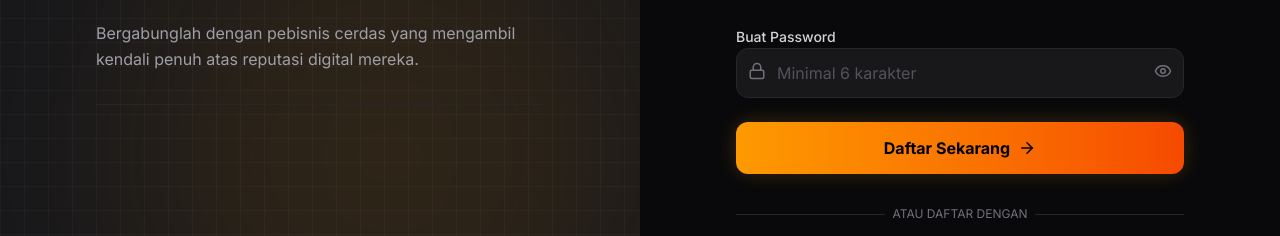
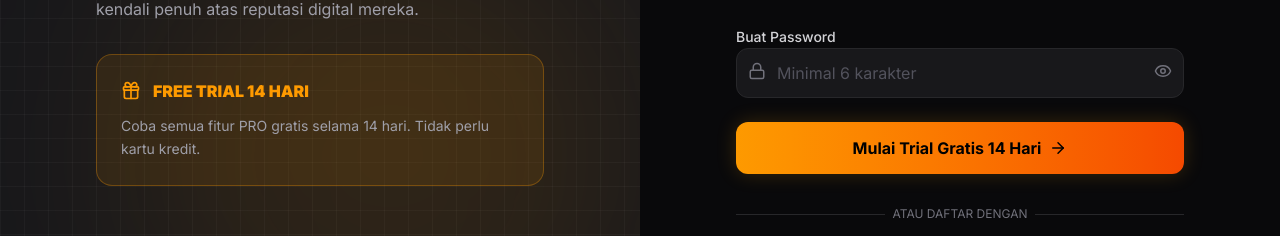
Before and after one commit to machineguncdicad-crypto/reviw-boost, a Next.js app: page /register in a window 1280 px wide. Shown: the part 414-650 px from the top of the page. Built offline with nearby package versions, Linux system fonts and the light colour scheme; no server answers.

Commit message:
feat: add 14-day free trial on register

```diff
--- a/app/register/page.tsx
+++ b/app/register/page.tsx
@@ -7,7 +7,7 @@ import { useRouter } from "next/navigation";
 import Link from "next/link";
 import {
   Mail, Lock, Eye, EyeOff, Loader2,
-  ArrowRight, Rocket, Store
+  ArrowRight, Rocket, Store, Gift
 } from "lucide-react";
 
 export default function RegisterPage() {
@@ -19,7 +19,7 @@ export default function RegisterPage() {
   const [showPassword, setShowPassword] = useState(false);
   const [errorMsg, setErrorMsg] = useState("");
 
-  // --- 1. FUNGSI BARU: DAFTAR PAKE GOOGLE ---
+  // --- 1. DAFTAR PAKE GOOGLE ---
   const handleGoogleSignUp = async () => {
     setLoading(true);
     try {
@@ -30,13 +30,13 @@ export default function RegisterPage() {
         },
       });
       if (error) throw error;
-      // Gak perlu alert/router push karena otomatis redirect ke Google
     } catch (error: any) {
       setErrorMsg(error.message);
       setLoading(false);
     }
   };
 
+  // --- 2. DAFTAR PAKE EMAIL ---
   const handleRegister = async (e: React.FormEvent) => {
     e.preventDefault();
     setLoading(true);
@@ -49,6 +49,7 @@ export default function RegisterPage() {
     }
 
     try {
+      // Step 1: Buat akun di Supabase Auth
       const { data, error } = await supabase.auth.signUp({
         email,
         password,
@@ -60,8 +61,30 @@ export default function RegisterPage() {
       });
 
       if (error) throw error;
+      if (!data.user) throw new Error("Gagal membuat akun.");
 
-      alert("🎉 SIAP! Akun berhasil dibuat. Cek email untuk verifikasi!");
+      // ✅ Step 2: Aktifkan Free Trial 14 Hari otomatis
+      const trialEndDate = new Date();
+      trialEndDate.setDate(trialEndDate.getDate() + 14);
+
+      const { error: profileError } = await supabase
+        .from("profiles")
+        .upsert({
+            id: data.user.id,
+            email: email,
+            business_name: brandName,
+            tier_name: "PRO",                              // Trial dapat akses PRO
+            subscription_status: "trial",                  // Status khusus trial
+            subscription_end_date: trialEndDate.toISOString(), // Expired 14 hari
+            updated_at: new Date().toISOString(),
+        });
+
+      if (profileError) {
+          console.error("Gagal set trial:", profileError);
+          // Tetap lanjut walau profile gagal, jangan block user
+      }
+
+      alert("🎉 Selamat! Akun berhasil dibuat.\n\n✨ Kamu dapat FREE TRIAL PRO selama 14 hari!\n\nCek email untuk verifikasi.");
       router.push("/login");
 
     } catch (error: any) {
@@ -76,30 +99,31 @@ export default function RegisterPage() {
 
       {/* --- BAGIAN KIRI: VISUAL (DESKTOP) --- */}
       <div className="hidden lg:flex w-1/2 bg-zinc-900 relative items-center justify-center p-12 overflow-hidden">
-        {/* Efek Background Emas */}
         <div className="absolute top-0 left-0 w-full h-full bg-[linear-gradient(to_right,#80808012_1px,transparent_1px),linear-gradient(to_bottom,#80808012_1px,transparent_1px)] bg-[size:24px_24px]"></div>
         <div className="absolute bottom-0 right-0 w-[500px] h-[500px] bg-amber-500/10 blur-[100px] rounded-full pointer-events-none"></div>
 
         <div className="relative z-10 max-w-md">
            <div className="inline-flex items-center gap-2 px-3 py-1 rounded-full border border-zinc-700 bg-zinc-800/50 mb-6">
-              {/* 👇 ICON JADI EMAS */}
               <Rocket size={14} className="fill-amber-500 text-amber-500" />
               <span className="text-xs font-bold tracking-wide text-zinc-300">MULAI GRATIS SEKARANG</span>
            </div>
            <h1 className="text-4xl font-black mb-6 leading-tight">
               Siap Meledakkan <br/>
-              {/* 👇 GRADIENT TEXT JADI EMAS */}
               <span className="text-transparent bg-clip-text bg-gradient-to-r from-amber-400 to-orange-500">Omzet Bisnismu?</span>
            </h1>
            <p className="text-zinc-400 mb-8 leading-relaxed">
-           Bergabunglah dengan pebisnis cerdas yang mengambil kendali penuh atas reputasi digital mereka.
+              Bergabunglah dengan pebisnis cerdas yang mengambil kendali penuh atas reputasi digital mereka.
            </p>
 
-           {/* Mini Stats */}
-           <div className="flex gap-8 border-t border-zinc-800 pt-8">
-              <div>
-
+           {/* ✅ Badge Free Trial */}
+           <div className="bg-amber-500/10 border border-amber-500/30 rounded-2xl p-6">
+              <div className="flex items-center gap-3 mb-3">
+                  <Gift size={20} className="text-amber-500"/>
+                  <span className="font-black text-amber-500">FREE TRIAL 14 HARI</span>
               </div>
+              <p className="text-zinc-400 text-sm leading-relaxed">
+                  Coba semua fitur PRO gratis selama 14 hari. Tidak perlu kartu kredit.
+              </p>
            </div>
         </div>
       </div>
@@ -122,6 +146,12 @@ export default function RegisterPage() {
                 </div>
                 <h2 className="text-3xl font-bold">Buat Akun Baru</h2>
                 <p className="text-zinc-500 mt-2">Daftar dalam 30 detik. Gratis tanpa kartu kredit.</p>
+
+                {/* ✅ Badge Trial di Mobile */}
+                <div className="lg:hidden mt-4 flex items-center gap-2 bg-amber-500/10 border border-amber-500/20 px-4 py-2 rounded-xl w-fit">
+                    <Gift size={14} className="text-amber-500"/>
+                    <span className="text-amber-500 text-xs font-bold">FREE TRIAL PRO 14 HARI</span>
+                </div>
             </div>
 
             <form onSubmit={handleRegister} className="space-y-6">
@@ -137,7 +167,6 @@ export default function RegisterPage() {
                             placeholder="Contoh: Kopi Senja"
                             value={brandName}
                             onChange={(e) => setBrandName(e.target.value)}
-                            // 👇 RING FOCUS JADI EMAS
                             className="w-full pl-10 pr-4 py-3 bg-zinc-900 border border-zinc-800 rounded-xl focus:outline-none focus:ring-2 focus:ring-amber-500 transition text-white placeholder:text-zinc-600"
                         />
                     </div>
@@ -154,7 +183,6 @@ export default function RegisterPage() {
                             placeholder="bos@reviewboost.id"
                             value={email}
                             onChange={(e) => setEmail(e.target.value)}
-                            // 👇 RING FOCUS JADI EMAS
                             className="w-full pl-10 pr-4 py-3 bg-zinc-900 border border-zinc-800 rounded-xl focus:outline-none focus:ring-2 focus:ring-amber-500 transition text-white placeholder:text-zinc-600"
                         />
                     </div>
@@ -172,7 +200,6 @@ export default function RegisterPage() {
                             minLength={6}
                             value={password}
                             onChange={(e) => setPassword(e.target.value)}
-                            // 👇 RING FOCUS JADI EMAS
                             className="w-full pl-10 pr-12 py-3 bg-zinc-900 border border-zinc-800 rounded-xl focus:outline-none focus:ring-2 focus:ring-amber-500 transition text-white placeholder:text-zinc-600"
                         />
                         <button
@@ -192,18 +219,18 @@ export default function RegisterPage() {
                     </div>
                 )}
 
-                {/* Submit Button (JADI GRADIENT EMAS BIAR MENTERENG) */}
+                {/* Submit Button */}
                 <button
                     type="submit"
                     disabled={loading}
                     className="w-full py-3.5 bg-gradient-to-r from-amber-500 to-orange-600 hover:from-amber-400 hover:to-orange-500 text-black font-bold rounded-xl transition shadow-[0_0_20px_rgba(245,158,11,0.2)] disabled:opacity-50 disabled:cursor-wait flex items-center justify-center gap-2"
                 >
-                    {loading ? <Loader2 className="animate-spin" size={20}/> : "Daftar Sekarang"}
+                    {loading ? <Loader2 className="animate-spin" size={20}/> : "Mulai Trial Gratis 14 Hari"}
                     {!loading && <ArrowRight size={18}/>}
                 </button>
             </form>
 
-            {/* --- 2. DIVIDER & GOOGLE BUTTON (DITAMBAHIN DISINI) --- */}
+            {/* DIVIDER & GOOGLE BUTTON */}
             <div className="relative my-6">
                 <div className="absolute inset-0 flex items-center">
                     <span className="w-full border-t border-zinc-800"></span>
@@ -219,32 +246,18 @@ export default function RegisterPage() {
                 disabled={loading}
                 className="w-full flex items-center justify-center gap-3 bg-white text-zinc-900 font-semibold py-3.5 px-4 rounded-xl hover:bg-zinc-200 transition duration-200"
             >
-                 <svg className="w-5 h-5" viewBox="0 0 24 24">
-                    <path
-                        d="M22.56 12.25c0-.78-.07-1.53-.2-2.25H12v4.26h5.92c-.26 1.37-1.04 2.53-2.21 3.31v2.77h3.57c2.08-1.92 3.28-4.74 3.28-8.09z"
-                        fill="#4285F4"
-                    />
-                    <path
-                        d="M12 23c2.97 0 5.46-.98 7.28-2.66l-3.57-2.77c-.98.66-2.23 1.06-3.71 1.06-2.86 0-5.29-1.93-6.16-4.53H2.18v2.84C3.99 20.53 7.7 23 12 23z"
-                        fill="#34A853"
-                    />
-                    <path
-                        d="M5.84 14.11c-.22-.66-.35-1.36-.35-2.11s.13-1.45.35-2.11V7.05H2.18C1.43 8.55 1 10.22 1 12s.43 3.45 1.18 4.95l3.66-2.84z"
-                        fill="#FBBC05"
-                    />
-                    <path
-                        d="M12 5.38c1.62 0 3.06.56 4.21 1.64l3.15-3.15C17.45 2.09 14.97 1 12 1 7.7 1 3.99 3.47 2.18 7.05l3.66 2.84c.87-2.6 3.3-4.53 6.16-4.53z"
-                        fill="#EA4335"
-                    />
+                <svg className="w-5 h-5" viewBox="0 0 24 24">
+                    <path d="M22.56 12.25c0-.78-.07-1.53-.2-2.25H12v4.26h5.92c-.26 1.37-1.04 2.53-2.21 3.31v2.77h3.57c2.08-1.92 3.28-4.74 3.28-8.09z" fill="#4285F4"/>
+                    <path d="M12 23c2.97 0 5.46-.98 7.28-2.66l-3.57-2.77c-.98.66-2.23 1.06-3.71 1.06-2.86 0-5.29-1.93-6.16-4.53H2.18v2.84C3.99 20.53 7.7 23 12 23z" fill="#34A853"/>
+                    <path d="M5.84 14.11c-.22-.66-.35-1.36-.35-2.11s.13-1.45.35-2.11V7.05H2.18C1.43 8.55 1 10.22 1 12s.43 3.45 1.18 4.95l3.66-2.84z" fill="#FBBC05"/>
+                    <path d="M12 5.38c1.62 0 3.06.56 4.21 1.64l3.15-3.15C17.45 2.09 14.97 1 12 1 7.7 1 3.99 3.47 2.18 7.05l3.66 2.84c.87-2.6 3.3-4.53 6.16-4.53z" fill="#EA4335"/>
                 </svg>
                 Google
             </button>
-            {/* ----------------------------------------------------- */}
 
             <div className="text-center pt-2">
                 <p className="text-zinc-500 text-sm">
                     Sudah punya akun?{" "}
-                    {/* 👇 LINK HOVER JADI EMAS */}
                     <Link href="/login" className="text-white font-bold hover:underline decoration-amber-500 underline-offset-4">
                         Login Disini
                     </Link>
```
